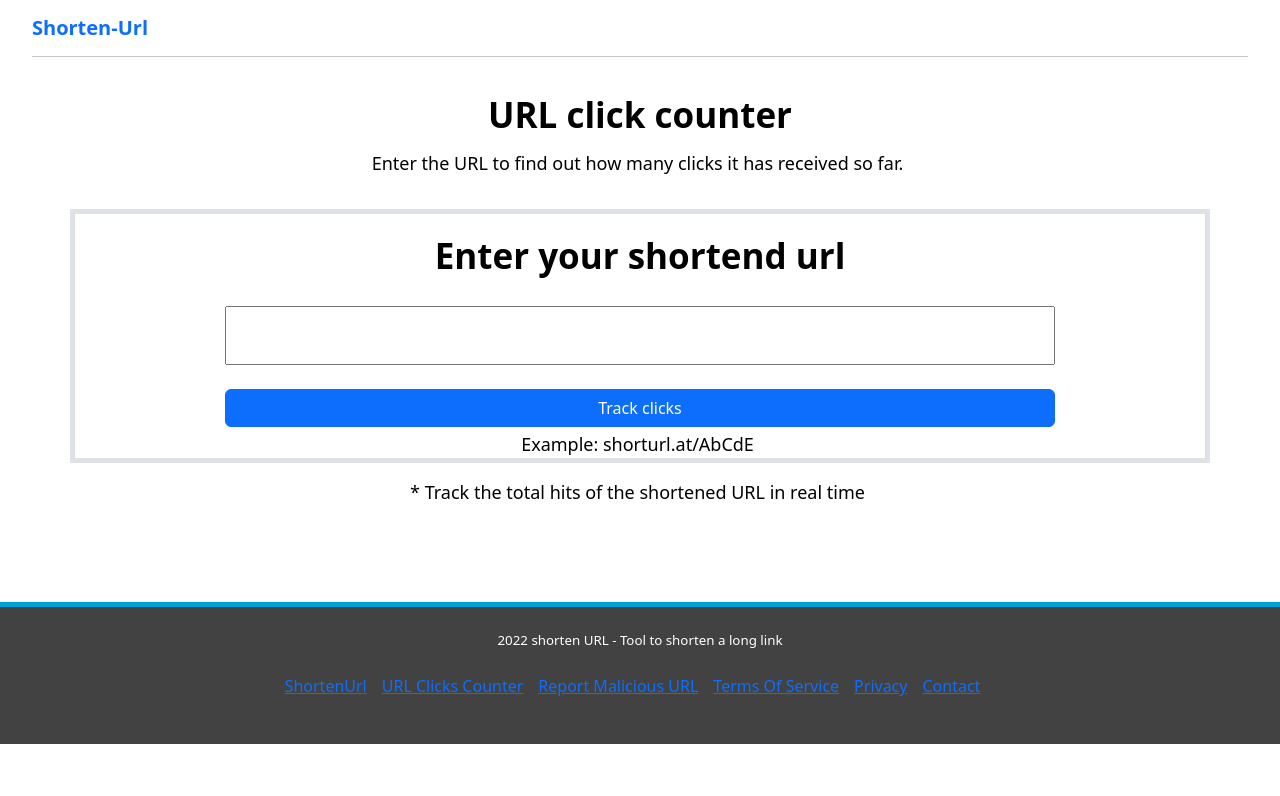
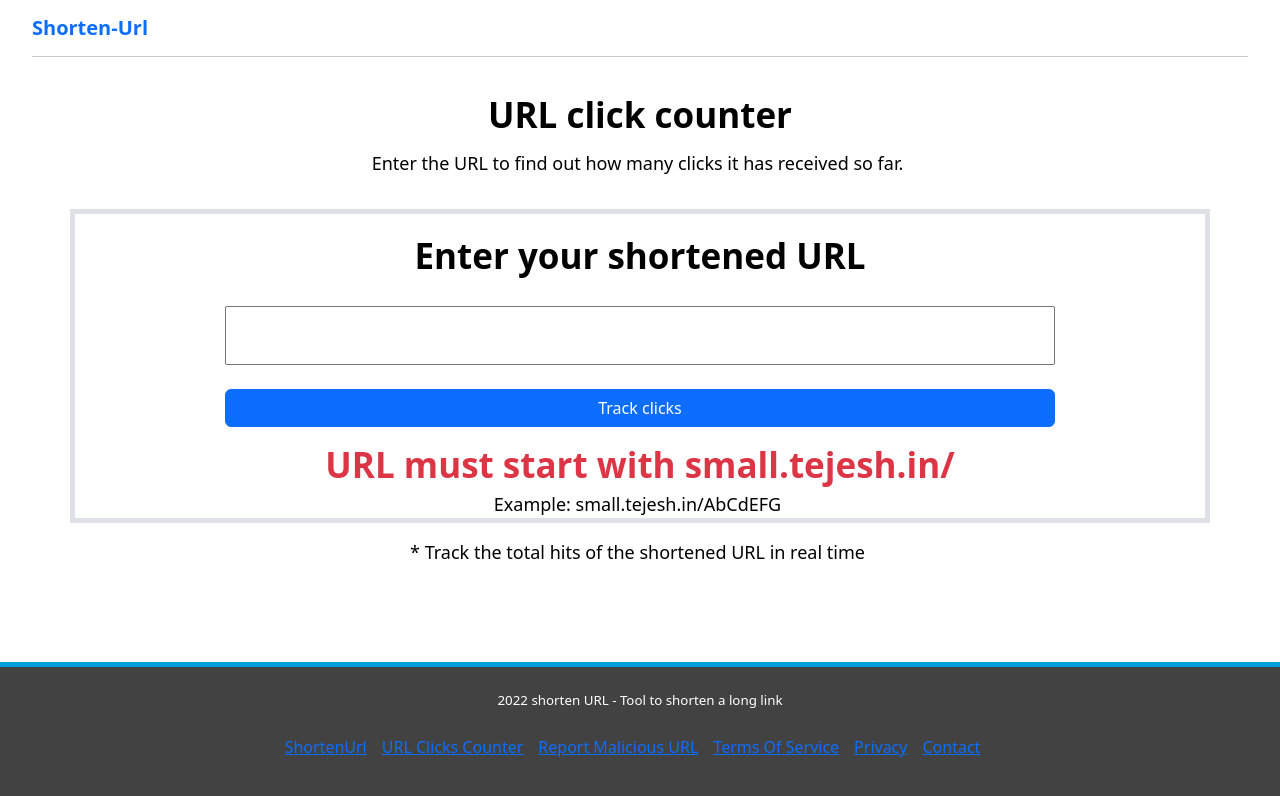
Before and after one commit to dev-tejesh/Shortenurl, a React (Create React App) app: page /clickscounter in a window 1280 px wide. Both pictures are taken after a click on the button "Track clicks". Shown: the top 796 px of the page. Built offline with nearby package versions, Linux system fonts and the light colour scheme.

Commit message:
stats api

```diff
--- a/src/components/Clickscounter.js
+++ b/src/components/Clickscounter.js
@@ -1,9 +1,36 @@
-import React from "react";
+import React, { useState } from "react";
 import Nav from "react-bootstrap/Nav";
 import Navbar from "react-bootstrap/Navbar";
 import "./Clickscounter.css";
 import { Link } from "react-router-dom";
+
 function Clickscounter() {
+  const [url, setUrl] = useState("");
+  const [clicks, setClicks] = useState(null);
+  const [error, setError] = useState("");
+
+  const handleTrackClicks = async () => {
+    if (!url.includes("small.tejesh.in/")) {
+      setError("URL must start with small.tejesh.in/");
+      setClicks(null);
+      return;
+    }
+
+    try {
+      console.log("came")
+      const response = await fetch(`${url}stats`);
+      if (!response.ok) {
+        throw new Error("Failed to fetch stats");
+      }
+      const data = await response.json();
+      setClicks(data.clicks);
+      setError("");
+    } catch (err) {
+      setError("Unable to fetch stats. Please try again.");
+      setClicks(null);
+    }
+  };
+
   return (
     <div id="page-container">
       <div id="content-wrap">
@@ -14,9 +41,6 @@ function Clickscounter() {
                 Shorten-Url
               </Link>
             </Navbar.Brand>
-            {/* <Nav.Link href="#home" className="text-primary ms-auto pr-8">
-              Logout
-            </Nav.Link> */}
           </Navbar>
           <hr className="myhrline"></hr>
           <div className="container headingstyle font-weight-bold mb-2">
@@ -25,19 +49,32 @@ function Clickscounter() {
           <div className="fl style1 pb-2 mb-4">
             Enter the URL to find out how many clicks it has received so far.
           </div>
-          <div className="container border border-5 ">
-            <label for="url" className="blackcolor mt-3 mb-4">
-              Enter your shortend url
+          <div className="container border border-5">
+            <label htmlFor="url" className="blackcolor mt-3 mb-4">
+              Enter your shortened URL
             </label>
             <div className="fl">
-              <input type="link" id="url" name="url"></input>
+              <input
+                type="text"
+                id="url"
+                name="url"
+                value={url}
+                onChange={(e) => setUrl(e.target.value)}
+              ></input>
             </div>
             <div className="fl">
-              <button className="btn btn-primary mt-4 mb-1">
+              <button
+                className="btn btn-primary mt-4 mb-1"
+                onClick={handleTrackClicks}
+              >
                 Track clicks
               </button>
             </div>
-            <div className="fl style1">Example: shorturl.at/AbCdE</div>
+            {error && <div className="fl text-danger mt-2">{error}</div>}
+            {clicks !== null && (
+              <div className="fl text-success mt-2">Total Clicks: {clicks}</div>
+            )}
+            <div className="fl style1">Example: small.tejesh.in/AbCdEFG</div>
           </div>
           <div className="fl style1 pt-3 mb-3">
             * Track the total hits of the shortened URL in real time
--- a/src/components/Homepage.js
+++ b/src/components/Homepage.js
@@ -168,7 +168,7 @@ function Homepage() {
       const response = await axios.post("https://small.tejesh.in/", {
         longUrl,
       });
-      setShortUrl("https://small.tejesh.in/"+response.data.urlCode);
+      setShortUrl("https://small.tejesh.in/"+response.data.urlCode+"/");
     } catch (err) {
       console.log(err)
       setError("An error occurred while shortening the URL. Please try again.");
```
